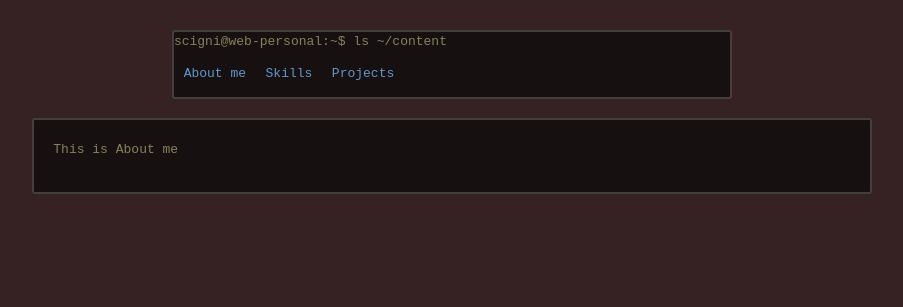
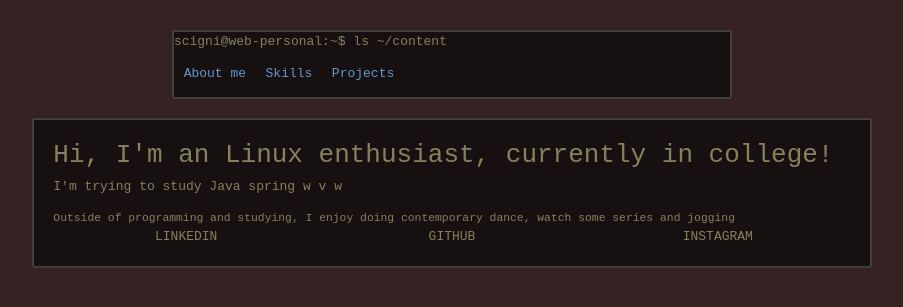
Before and after one commit to Scigni/web-personal, a plain HTML site: page index.html in a window 1280 px wide. Both pictures are taken after a click on the button "About me". Shown: the part 99-406 px from the top of the page, without its empty margins (188-1091 px from the left). Drawn offline with nearby package versions, Linux system fonts and the light colour scheme.

Commit message:
Added content in about-me

```diff
--- a/index.html
+++ b/index.html
@@ -45,7 +45,22 @@
                 </div>
             </div>
             <div id="about-me" class="content card rounded p-4">
-                <p> This is About me</p>
+                <h2>Hi, I'm an Linux enthusiast, currently in college!</h2>
+                <p>I'm trying to study Java spring w v w</p>
+                <small>Outside of programming and studying, I enjoy doing contemporary dance, watch some series and jogging</small>
+                <div class="social-links container">
+                    <div class="row">
+                        <div class="col">
+                            <a>LINKEDIN</a>
+                        </div>
+                        <div class="col">
+                            <a>GITHUB</a>
+                        </div>
+                        <div class="col">
+                            <a>INSTAGRAM</a>
+                        </div>
+                    </div>
+                </div>
             </div>
             <div id="skills" class="content card rounded p-4">
                 <p> This is my Skills</p>
--- a/styles.css
+++ b/styles.css
@@ -24,8 +24,8 @@ button {
 .home {
     display:grid;
     gap: 1.5rem;
-    align-content:center;
-    justify-items:center;
+    align-content: center;
+    justify-items: center;
 }
 
 .personal {
@@ -49,3 +49,9 @@ button {
     width: 75%;
     display: none!important;
 }
+
+.social-links > .row > .col {
+    display: flex;
+    align-content: center;
+    justify-content: center;
+}
```
